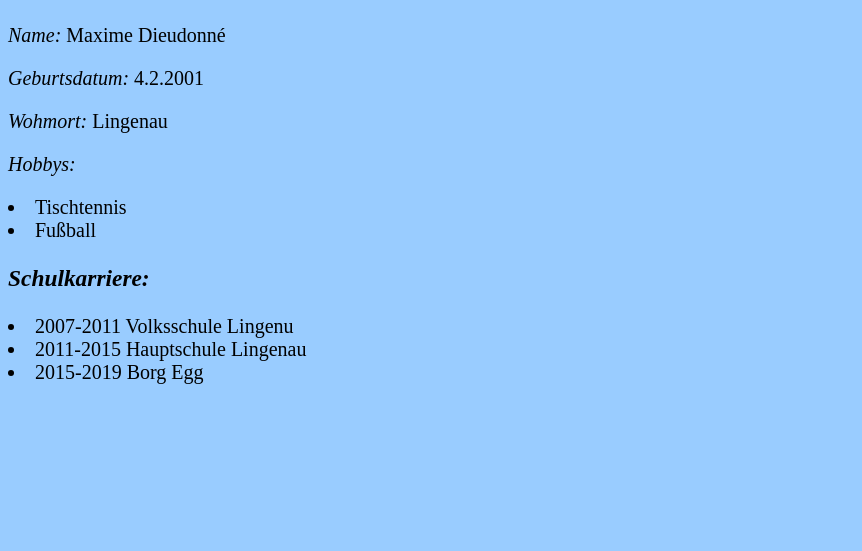
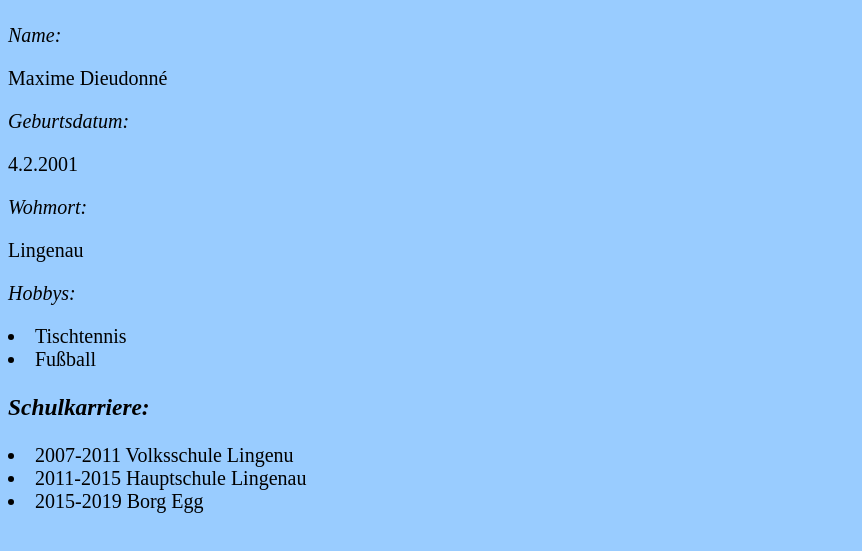
Before and after one commit to emixam-d/school, a plain HTML site: page resume/index.html in a window 1280 px wide. Shown: the part 77-628 px from the top of the page, without its empty margins (0-862 px from the left). Drawn offline with Linux system fonts and the light colour scheme.

Commit message:
Update index.html

```diff
--- a/resume/index.html
+++ b/resume/index.html
@@ -7,13 +7,13 @@
     <body>
         <h1>Maxime Dieudonné</h1>
         <p>
-            <em>Name:</em> Maxime Dieudonné
+            <em>Name:</em> <div>Maxime Dieudonné</div>
         </p>
         <p>
-            <em>Geburtsdatum:</em> 4.2.2001
+            <em>Geburtsdatum:</em> <div>4.2.2001</div>
         </p>
         <p>
-            <em>Wohmort:</em> Lingenau
+            <em>Wohmort:</em> <div>Lingenau</div>
         </p>
         <p>
             <em>Hobbys:</em>
```
